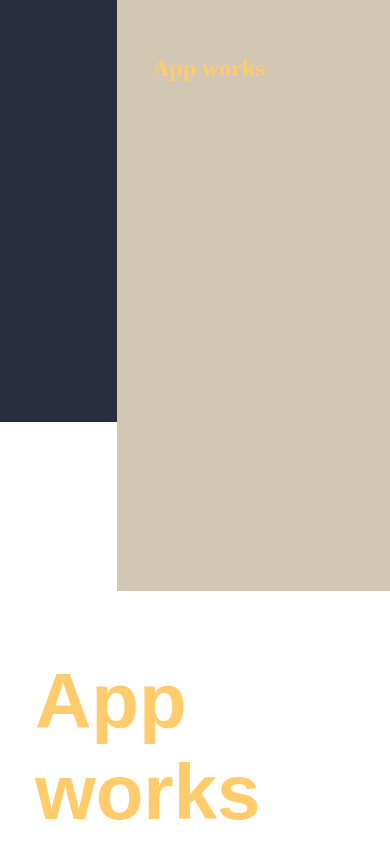
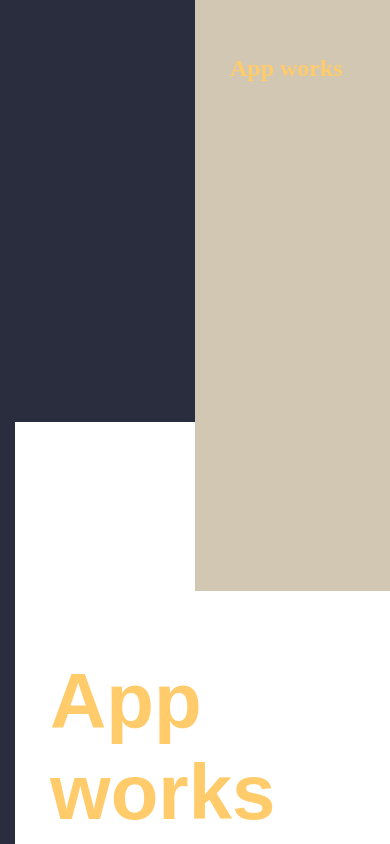
Before and after one commit to NiallEccles/Callisto, an Angular app: page / in a window 390 px wide. Built offline with nearby package versions, Linux system fonts and the light colour scheme.

Commit message:
Added in media queries.

```diff
--- a/src/app/app.component.css
+++ b/src/app/app.component.css
@@ -16,3 +16,9 @@ section.section-gold{
     right: 0;
     top: 0;
 }
+
+@media only screen and (max-width: 700px) {
+    section.section-gold{
+        width: 50vw;
+    }
+}
--- a/src/app/app.component.html
+++ b/src/app/app.component.html
@@ -1,6 +1,8 @@
+<div class="container">
     <section class="section section-white">
         <h1>App works</h1>
     </section>
     <section class="section section-gold">
         <h2>App works</h2>
     </section>
+</div>
```
Lines whose indentation alone changed are shown as unchanged.
